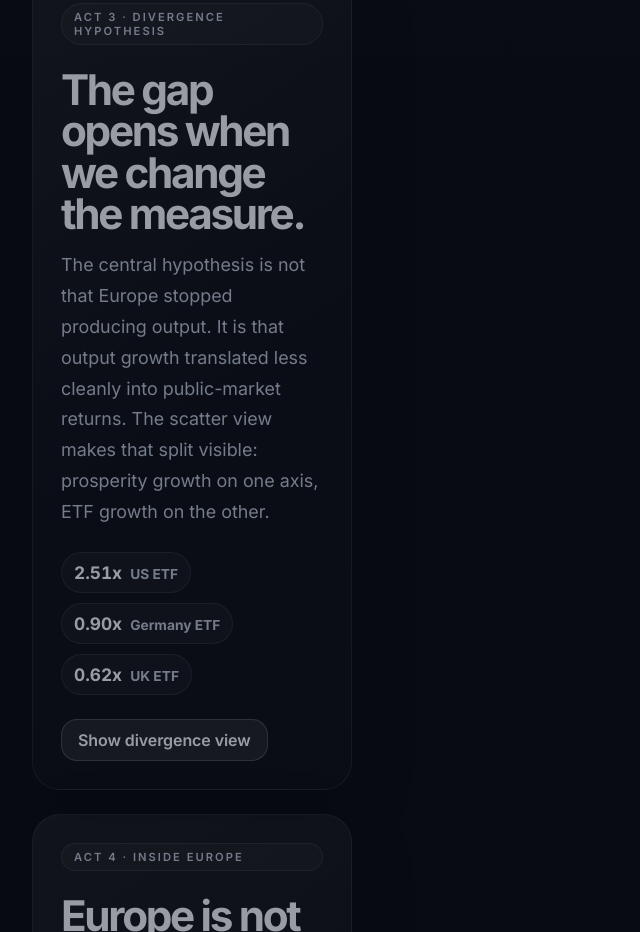
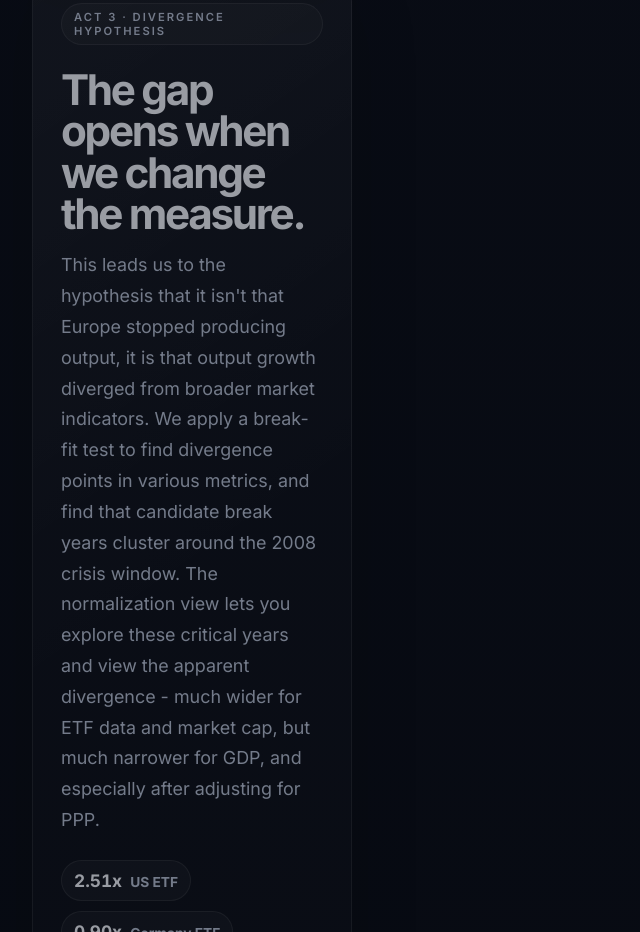
Before and after one commit to com-480-data-visualization/special-operations, a plain HTML site: page index.html in a window 1280 px wide. Shown: the part 2636-3568 px from the top of the page, without its empty margins (0-640 px from the left). Drawn offline with Linux system fonts and the light colour scheme.

Commit message:
deploy: 1e887a77ee46b6e2edda3be4e2b73d9d08c41083

```diff
--- a/index.html
+++ b/index.html
@@ -112,10 +112,15 @@
               <p class="eyebrow">Act 3 &middot; Divergence hypothesis</p>
               <h2>The gap opens when we change the measure.</h2>
               <p>
-                The central hypothesis is not that Europe stopped producing
-                output. It is that output growth translated less cleanly into
-                public-market returns. The scatter view makes that split visible:
-                prosperity growth on one axis, ETF growth on the other.
+                This leads us to the hypothesis that it isn't that Europe
+                stopped producing output, it is that output growth diverged from
+                broader market indicators. We apply a break-fit test to find
+                divergence points in various metrics, and find that candidate
+                break years cluster around the 2008 crisis window. The
+                normalization view lets you explore these critical years and
+                view the apparent divergence - much wider for ETF data and
+                market cap, but much narrower for GDP, and especially after
+                adjusting for PPP.
               </p>
               <div class="story-stat-row">
                 <span><strong>2.51x</strong> US ETF</span>
```
